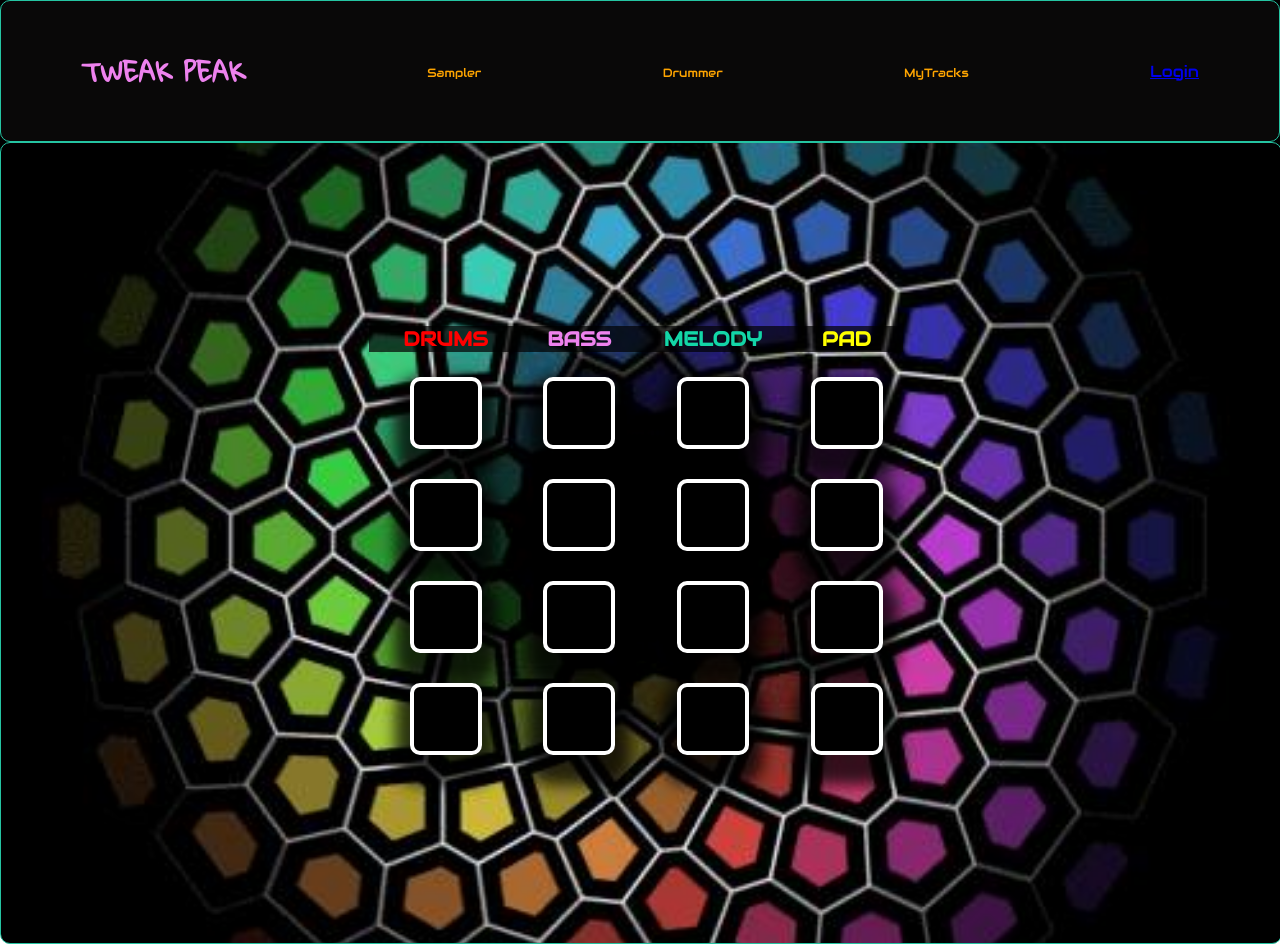
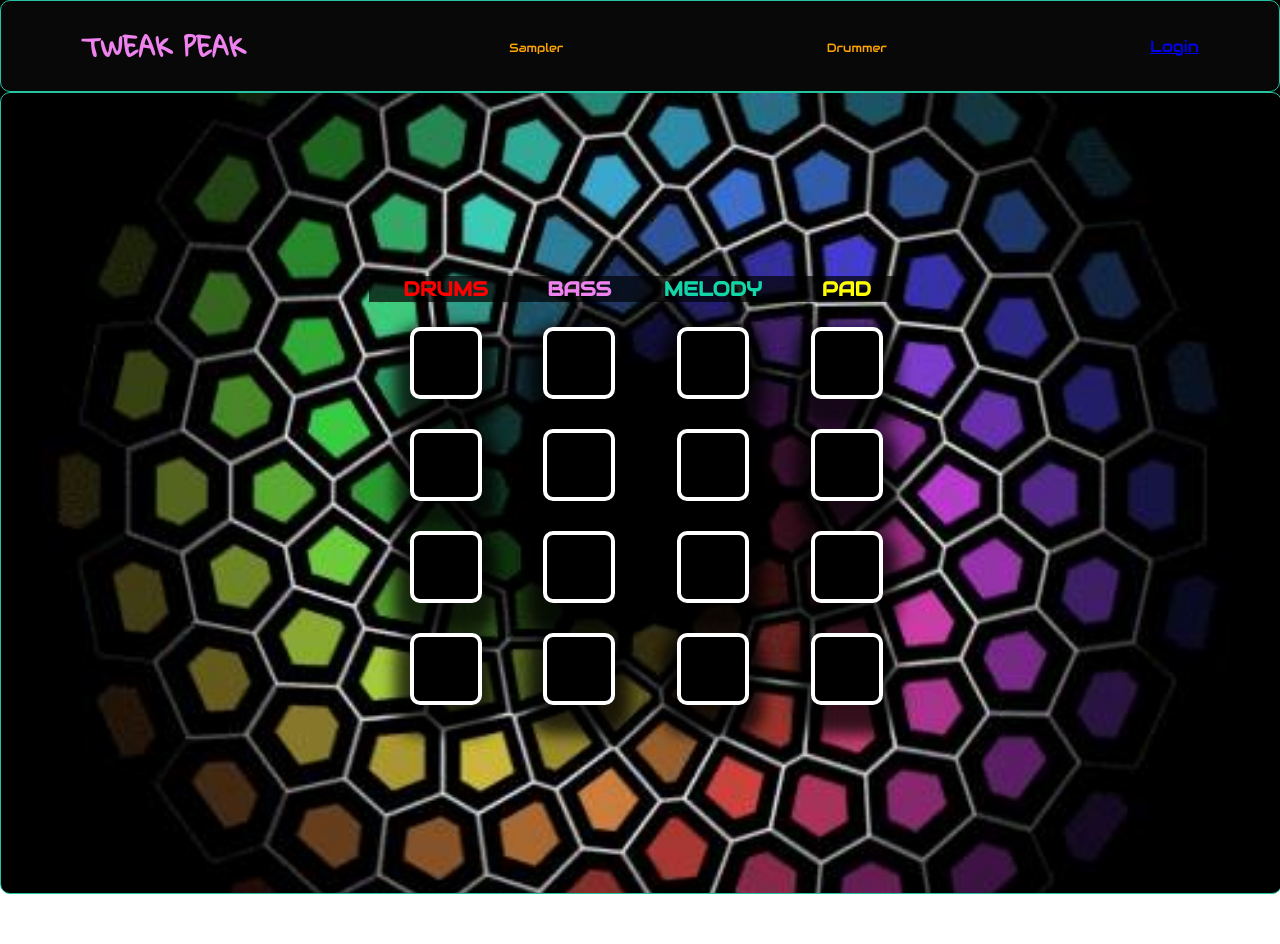
Before and after one commit to im-2000/drum-front, a React (Create React App) app: page /sampler in a window 1280 px wide. After the commit the page ends 894 px from the top, so only its background shows below. Built offline with nearby package versions, Linux system fonts and the light colour scheme; no server answers; a web font is replaced by a local one.

Commit message:
refactor css

```diff
--- a/src/App.js
+++ b/src/App.js
@@ -1,5 +1,7 @@
 import React, { useEffect } from "react";
-import "./App.css";
+// import "./App.css";
+import "./Style.css";
+
 import { Sampler } from "./pages/Sampler";
 import { Drummer } from "./pages/Drummer/Drummer";
 import { Routes, Route } from "react-router-dom";
--- a/src/components/channel_rack.css
+++ b/src/Style.css
@@ -341,7 +341,7 @@ body {
 .navigation {
   text-decoration: none;
   width: 1440;
-  height: 100px;
+  height: 50px;
   background-color: rgb(9, 8, 8);
   display: flex;
   align-items: center;
--- a/src/components/Channels.jsx
+++ b/src/components/Channels.jsx
@@ -1,4 +1,4 @@
-import "./channel_rack.css";
+import "./../Style.css";
 import { useSelector } from "react-redux";
 import { removeSample } from "../store/channels/slice";
 import { Box } from "./Box";
--- a/src/components/Navigation/index.js
+++ b/src/components/Navigation/index.js
@@ -35,11 +35,11 @@ export function Navigation() {
           Drummer
         </Link>
       </div>
-      <div>
+      {/* <div>
         <Link className="navigation-item" to="/tracks">
           MyTracks
         </Link>
-      </div>
+      </div> */}
       {loginLogoutControls}
     </div>
   );
--- a/src/pages/Sampler.jsx
+++ b/src/pages/Sampler.jsx
@@ -2,23 +2,23 @@ import { Channels } from "../components/Channels";
 import { Analyser } from "../components/Analyser";
 import { Browser } from "../components/Browser/Browser";
 import { Navigation } from "../components/Navigation";
-import "../components/channel_rack.css";
+import "./../Style.css";
 import background from "../image/circle.jpeg";
 
-import { selectToken } from "../store/user/selectors";
-import { useSelector } from "react-redux";
-import { useNavigate } from "react-router-dom";
+// import { selectToken } from "../store/user/selectors";
+// import { useSelector } from "react-redux";
+// import { useNavigate } from "react-router-dom";
 
 export const Sampler = () => {
   // const AudioContext = window.AudioContext || window.webkitAudioContext;
   // const audioContext = new AudioContext();
 
-  const token = useSelector(selectToken);
-  const navigate = useNavigate();
+  // const token = useSelector(selectToken);
+  // const navigate = useNavigate();
 
-  if (token === null) {
-    navigate("/");
-  }
+  // if (token === null) {
+  //   navigate("/");
+  // }
 
   return (
     <div>
```
Also changed, not shown: src/App.css (deleted, +0 -42 lines), src/components/Style.css (added).
